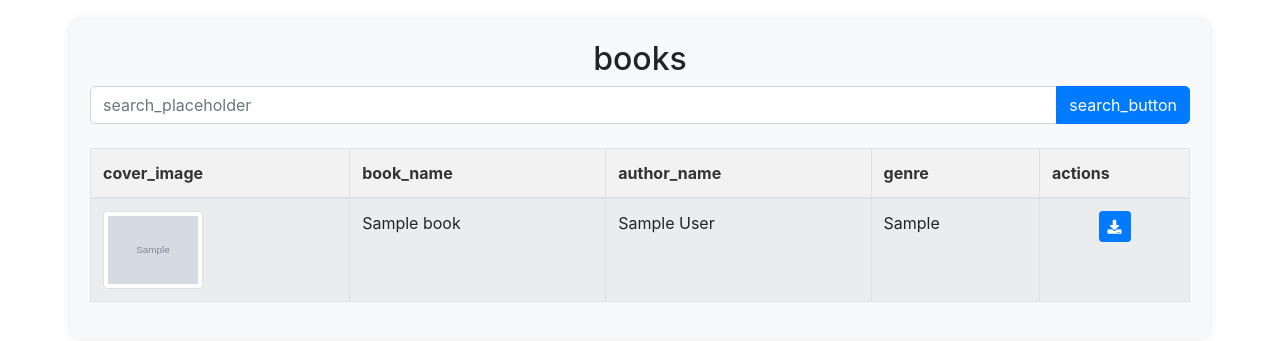
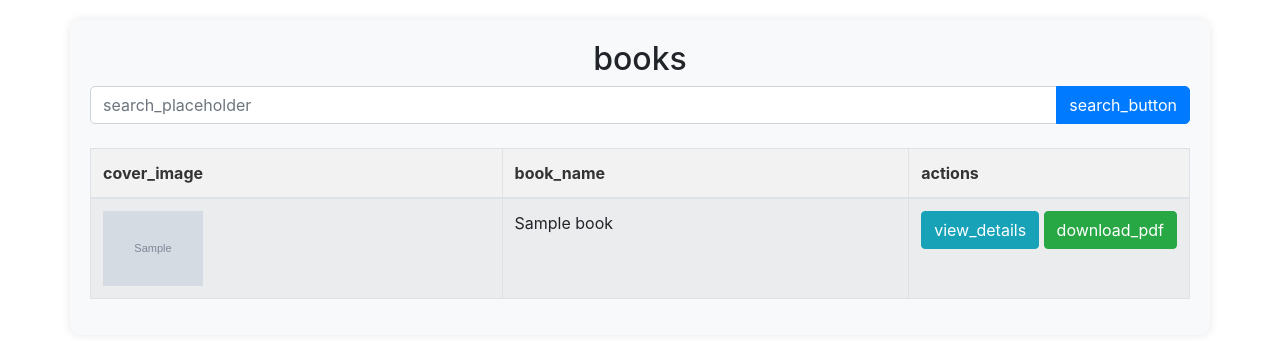
Before and after one commit to hafizullah123/E-library-update, a PHP site: page /downbook.php in a window 1280 px wide. Shown: the part 53-394 px from the top of the page. Run offline with PHP 8.4, Linux system fonts and the light colour scheme; the visitor is signed in with stand-in values (Sample User, id 1); tables that the repository leaves empty or names only in its code hold one stand-in row (values such as "Sample post"); grey boxes marked "Sample" are stand-in pictures; some libraries are stand-ins or nearby versions.

Commit message:
download page of the book mkae it more responsive in mobile devices

```diff
--- a/downbook.php
+++ b/downbook.php
@@ -7,7 +7,9 @@ if (!isset($_SESSION['user_id'])) {
     header("Location: index.php?action=login");
     exit;
 }
+
 include 'connection.php';
+
 // Define a function to get localized text
 function getLocalizedText($key, $lang) {
     $translations = [
@@ -176,6 +178,7 @@ $result = $conn->query($sql);
             text-align: right;
         }
         <?php endif; ?>
+
         .container-box {
             background-color: #f8f9fa;
             padding: 20px;
@@ -183,10 +186,7 @@ $result = $conn->query($sql);
             box-shadow: 0 0 10px rgba(0, 0, 0, 0.1);
             margin-top: 20px;
         }
-        .search-input {
-            border-radius: 5px;
-        }
-        .search-btn {
+        .search-input, .search-btn {
             border-radius: 5px;
         }
         .modal-dialog {
@@ -223,12 +223,30 @@ $result = $conn->query($sql);
             font-size: 16px;
         }
         .table th {
-            background-color: #f2f2f2; /* Gray background for table headers */
-            color: #333; /* Text color for table headers */
-            font-weight: bold; /* Bold font weight for table headers */
+            background-color: #f2f2f2;
+            color: #333;
+            font-weight: bold;
         }
         .icon-column {
-            width: 150px; /* Adjusted width */
+            width: 150px;
+        }
+
+        /* Responsive styling */
+        @media (max-width: 576px) {
+            .search-input, .search-btn {
+                font-size: 14px;
+                padding: 10px;
+            }
+            table th, table td {
+                font-size: 12px;
+                padding: 8px;
+            }
+            .book-name-column, .author-column, .genre-column {
+                display: none;
+            }
+            .icon-column {
+                width: auto;
+            }
         }
     </style>
 </head>
@@ -271,47 +289,42 @@ $result = $conn->query($sql);
             <thead>
                 <tr>
                     <th><?php echo getLocalizedText('cover_image', $lang); ?></th>
-                    <th><?php echo getLocalizedText('book_name', $lang); ?></th>
-                    <th><?php echo getLocalizedText('author_name', $lang); ?></th>
-                    <th><?php echo getLocalizedText('genre', $lang); ?></th>
+                    <th class="book-name-column"><?php echo getLocalizedText('book_name', $lang); ?></th>
                     <th class="icon-column"><?php echo getLocalizedText('actions', $lang); ?></th>
                 </tr>
             </thead>
             <tbody>
                 <?php while ($row = $result->fetch_assoc()) : ?>
                     <tr>
-                        <td><img src="<?php echo htmlspecialchars($row['cover_image']); ?>" alt="Cover Image" class="img-thumbnail book-image" data-toggle="modal" data-target="#bookModal-<?php echo $row['book_id']; ?>"></td>
-                        <td class="truncate"><?php echo htmlspecialchars($row['book_name']); ?></td>
-                        <td class="truncate"><?php echo htmlspecialchars($row['author_name']); ?></td>
-                        <td class="truncate"><?php echo htmlspecialchars($row['genre']); ?></td>
-                        <td class="text-center">
-                            <a href="<?php echo htmlspecialchars($row['pdf']); ?>" class="btn btn-sm btn-primary" download>
-                                <i class="fas fa-download"></i>
-                            </a>
+                        <td><img src="<?php echo $row['cover_image']; ?>" class="book-image" alt="Book Cover"></td>
+                        <td class="book-name-column"><?php echo $row['book_name']; ?></td>
+                        <td>
+                            <button type="button" class="btn btn-info" data-toggle="modal" data-target="#bookModal<?php echo $row['book_id']; ?>"><?php echo getLocalizedText('view_details', $lang); ?></button>
+                            <a href="download.php?file=<?php echo $row['pdf']; ?>" class="btn btn-success"><?php echo getLocalizedText('download_pdf', $lang); ?></a>
                         </td>
                     </tr>
 
-                    <!-- Modal for Book Details -->
-                    <div class="modal fade" id="bookModal-<?php echo $row['book_id']; ?>" tabindex="-1" role="dialog" aria-labelledby="bookModalLabel-<?php echo $row['book_id']; ?>" aria-hidden="true">
+                    <!-- Modal -->
+                    <div class="modal fade" id="bookModal<?php echo $row['book_id']; ?>" tabindex="-1" role="dialog" aria-labelledby="bookModalLabel" aria-hidden="true">
                         <div class="modal-dialog" role="document">
                             <div class="modal-content">
                                 <div class="modal-header">
-                                    <h5 class="modal-title" id="bookModalLabel-<?php echo $row['book_id']; ?>"><?php echo htmlspecialchars($row['book_name']); ?></h5>
+                                    <h5 class="modal-title" id="bookModalLabel"><?php echo $row['book_name']; ?></h5>
                                     <button type="button" class="close" data-dismiss="modal" aria-label="Close">
                                         <span aria-hidden="true">&times;</span>
                                     </button>
                                 </div>
                                 <div class="modal-body">
-                                    <img src="<?php echo htmlspecialchars($row['cover_image']); ?>" alt="Cover Image" class="img-thumbnail modal-cover-image mb-3">
-                                    <p><strong><?php echo getLocalizedText('author_name', $lang); ?>:</strong> <?php echo htmlspecialchars($row['author_name']); ?></p>
-                                    <p><strong><?php echo getLocalizedText('isbn_number', $lang); ?>:</strong> <?php echo htmlspecialchars($row['isbn_number']); ?></p>
-                                    <p><strong><?php echo getLocalizedText('genre', $lang); ?>:</strong> <?php echo htmlspecialchars($row['genre']); ?></p>
-                                    <p><strong><?php echo getLocalizedText('publication_date', $lang); ?>:</strong> <?php echo htmlspecialchars($row['publication_date']); ?></p>
-                                    <p><strong><?php echo getLocalizedText('publisher', $lang); ?>:</strong> <?php echo htmlspecialchars($row['publisher']); ?></p>
-                                    <p><strong><?php echo getLocalizedText('description', $lang); ?>:</strong> <span class="modal-description"><?php echo htmlspecialchars($row['description']); ?></span></p>
+                                    <img src="<?php echo $row['cover_image']; ?>" class="modal-cover-image" alt="Cover Image">
+                                    <p><strong><?php echo getLocalizedText('author_name', $lang); ?>:</strong> <?php echo $row['author_name']; ?></p>
+                                    <p><strong><?php echo getLocalizedText('isbn_number', $lang); ?>:</strong> <?php echo $row['isbn_number']; ?></p>
+                                    <p><strong><?php echo getLocalizedText('publication_date', $lang); ?>:</strong> <?php echo $row['publication_date']; ?></p>
+                                    <p><strong><?php echo getLocalizedText('publisher', $lang); ?>:</strong> <?php echo $row['publisher']; ?></p>
+                                    <p><strong><?php echo getLocalizedText('description', $lang); ?>:</strong> <?php echo $row['description']; ?></p>
                                 </div>
                                 <div class="modal-footer">
                                     <button type="button" class="btn btn-secondary" data-dismiss="modal"><?php echo getLocalizedText('close', $lang); ?></button>
+                                    <a href="download.php?file=<?php echo $row['pdf']; ?>" class="btn btn-primary"><?php echo getLocalizedText('download_pdf', $lang); ?></a>
                                 </div>
                             </div>
                         </div>
@@ -319,18 +332,14 @@ $result = $conn->query($sql);
                 <?php endwhile; ?>
             </tbody>
         </table>
-    <?php else : ?>
-        <p class="text-center"><?php echo getLocalizedText('no_books_found', $lang); ?></p>
+    <?php else: ?>
+        <p><?php echo getLocalizedText('no_books_found', $lang); ?></p>
     <?php endif; ?>
 </div>
 
+<!-- Bootstrap JS, Popper.js, and jQuery -->
 <script src="https://code.jquery.com/jquery-3.5.1.slim.min.js"></script>
-<script src="https://cdn.jsdelivr.net/npm/@popperjs/core@2.5.4/dist/umd/popper.min.js"></script>
+<script src="https://cdn.jsdelivr.net/npm/@popperjs/core@2.9.2/dist/umd/popper.min.js"></script>
 <script src="https://stackpath.bootstrapcdn.com/bootstrap/4.5.2/js/bootstrap.min.js"></script>
 </body>
 </html>
-
-<?php
-// Close the database connection
-$conn->close();
-?>
--- a/index.php
+++ b/index.php
@@ -10,6 +10,8 @@
       href="https://stackpath.bootstrapcdn.com/bootstrap/4.5.2/css/bootstrap.min.css"
     />
     <style>
+
+
       h1 {
         text-align: center;
         margin: 0;
```
